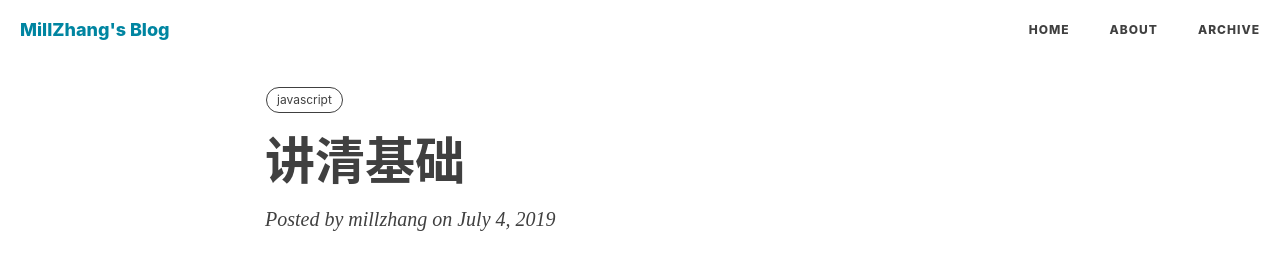
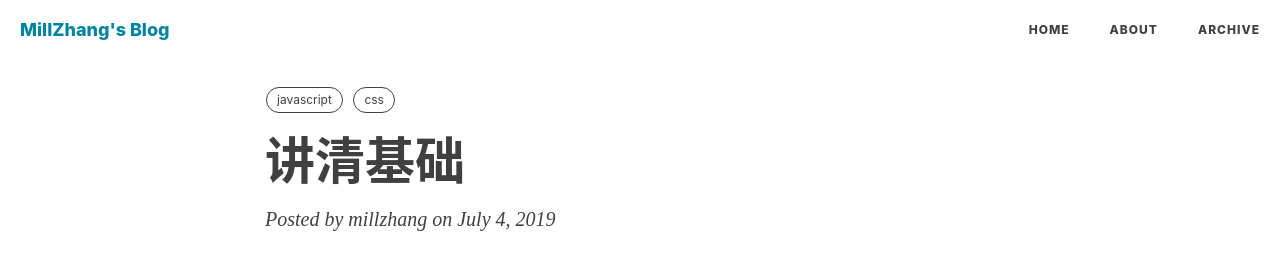
Before and after one commit to millzhang/millzhang.github.com, a Jekyll site: the page built from _posts/2019-07-04-讲清基础.md, in a window 1280 px wide. Shown: the top 277 px of the page. Built offline with Jekyll 4.4.1, drawn with Linux system fonts in a browser that asks for light colours; nearby versions of some CDN libraries; comment, search, counter and statistics services are not loaded.

Commit message:
修改文件: _posts/2019-07-04-讲清基础.md

```diff
--- a/_posts/2019-07-04-讲清基础.md
+++ b/_posts/2019-07-04-讲清基础.md
@@ -8,4 +8,5 @@ catalog:           true
 header-style:   text
 tags:
     - javascript
+    - css
 ---
```
